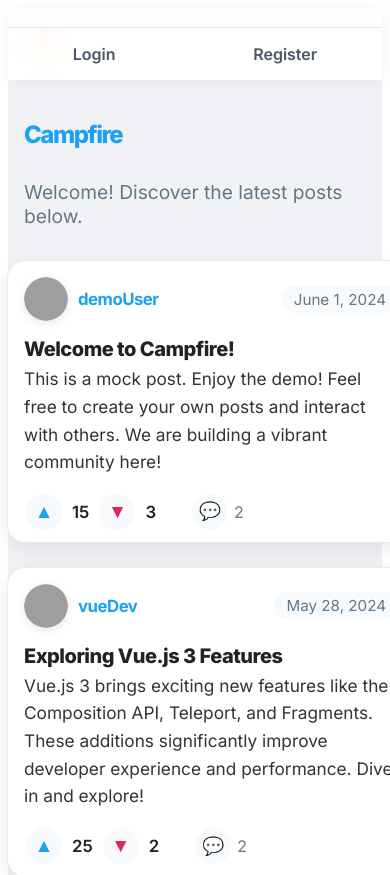
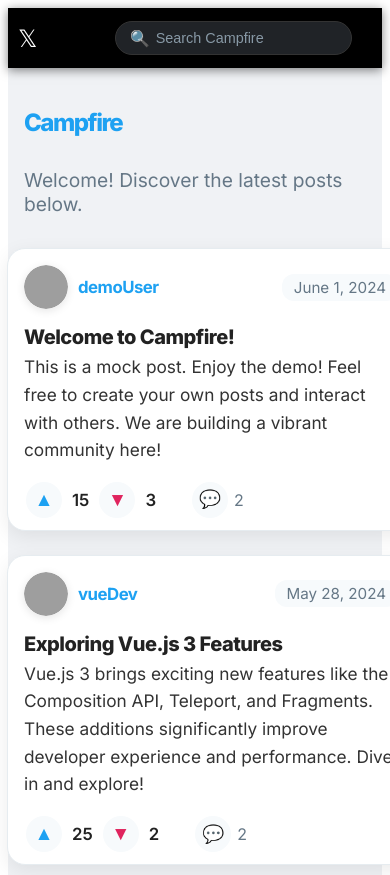
Before and after one commit to Berkayozgun/campfire-frontend, a Vue app: page / in a window 390 px wide. Shown: the top 875 px of the page. Built offline with nearby package versions, Linux system fonts and the light colour scheme; grey boxes are pictures that could not be loaded.

Commit message:
"Feature_Redesign_Header"

```diff
--- a/src/components/CustomHeader.vue
+++ b/src/components/CustomHeader.vue
@@ -1,10 +1,12 @@
 <template>
   <header class="app-header">
     <div class="app-header__container">
+      <div class="app-header__left">
         <div class="app-header__logo">
-        <span class="app-header__logo-icon">🔥</span>
+          <span class="app-header__logo-icon">𝕏</span>
           <span class="app-header__logo-text">Campfire</span>
         </div>
+
         <nav class="app-header__nav">
           <ul class="app-header__nav-links">
             <li v-if="isLoggedIn">
@@ -21,6 +23,16 @@
             </li>
           </ul>
         </nav>
+      </div>
+
+      <div class="app-header__center">
+        <div class="app-header__search">
+          <input type="text" placeholder="Search Campfire" class="app-header__search-input" />
+          <span class="app-header__search-icon">🔍</span>
+        </div>
+      </div>
+
+      <div class="app-header__right">
         <div class="app-header__user-actions" v-if="isLoggedIn">
           <div class="app-header__user-info">
             <div class="app-header__avatar">
@@ -32,6 +44,10 @@
             </div>
           </div>
           <button class="app-header__logout-button" @click="logout">Logout</button>
+        </div>
+        <button v-if="isLoggedIn" class="app-header__post-button" @click="$router.push('/newpost')">
+          Post
+        </button>
       </div>
     </div>
   </header>
@@ -87,10 +103,10 @@ export default {
   top: 0;
   z-index: 100;
   width: 100%;
-  height: 72px;
-  background: rgba(255, 255, 255, 0.85);
-  backdrop-filter: blur(10px);
-  box-shadow: 0 2px 16px 0 rgba(0,0,0,0.05);
+  height: 60px; /* Slightly smaller height */
+  background-color: #000000; /* X-like dark background */
+  color: #ffffff;
+  box-shadow: 0 2px 10px rgba(0, 0, 0, 0.5); /* Darker shadow */
   display: flex;
   align-items: center;
   font-family: 'Inter', sans-serif;
@@ -102,28 +118,41 @@ export default {
   justify-content: space-between;
   align-items: center;
   height: 100%;
-  max-width: 1200px;
+  max-width: 1300px; /* Wider container */
   margin: 0 auto;
   width: 100%;
-  padding: 0 32px;
+  padding: 0 20px;
+}
+
+.app-header__left,
+.app-header__right {
+  display: flex;
+  align-items: center;
+  gap: 20px;
+}
+
+.app-header__center {
+  flex-grow: 1;
+  display: flex;
+  justify-content: center;
 }
 
 .app-header__logo {
   display: flex;
   align-items: center;
-  gap: 8px;
+  gap: 5px;
 }
 
 .app-header__logo-icon {
-  font-size: 2rem;
-  margin-right: 4px;
+  font-size: 1.8rem; /* X logo size */
+  color: #ffffff;
 }
 
 .app-header__logo-text {
-  font-size: 1.4rem;
+  font-size: 1.2rem;
   font-weight: 800;
-  letter-spacing: -1px;
-  color: #1a202c;
+  letter-spacing: -0.5px;
+  color: #ffffff;
 }
 
 .app-header__nav-links {
@@ -131,15 +160,15 @@ export default {
   list-style-type: none;
   padding: 0;
   margin: 0;
-  gap: 8px;
+  gap: 15px;
 }
 
 .app-header__nav-link {
-  color: #4a5568;
-  font-size: 1rem;
+  color: #ffffff;
+  font-size: 0.95rem;
   font-weight: 600;
-  padding: 8px 18px;
-  border-radius: 100px;
+  padding: 5px 10px;
+  border-radius: 5px;
   text-decoration: none;
   transition: background 0.2s, color 0.2s;
   display: flex;
@@ -147,44 +176,71 @@ export default {
 }
 
 .app-header__nav-link:hover {
-  background: #edf2f7;
-  color: #1a202c;
+  background-color: rgba(255, 255, 255, 0.1);
 }
 
 .app-header__nav-link.router-link-exact-active {
-  background: #1da1f2;
-  color: #fff;
+  color: #1da1f2; /* X blue for active link */
+}
+
+.app-header__search {
+  position: relative;
+  width: 100%;
+  max-width: 400px;
+}
+
+.app-header__search-input {
+  width: 100%;
+  padding: 8px 15px 8px 40px; /* Space for icon */
+  border-radius: 20px;
+  border: 1px solid #333333;
+  background-color: #202327; /* Darker background for input */
+  color: #ffffff;
+  font-size: 0.9rem;
+  outline: none;
+  transition: border-color 0.2s;
+}
+
+.app-header__search-input::placeholder {
+  color: #8899a6;
+}
+
+.app-header__search-input:focus {
+  border-color: #1da1f2;
+}
+
+.app-header__search-icon {
+  position: absolute;
+  left: 15px;
+  top: 50%;
+  transform: translateY(-50%);
+  color: #8899a6;
+  font-size: 1rem;
 }
 
 .app-header__user-actions {
   display: flex;
   align-items: center;
-  background: #f7fafc;
-  box-shadow: 0 2px 8px rgba(0,0,0,0.06);
-  border-radius: 32px;
-  padding: 4px 16px 4px 8px;
-  gap: 12px;
+  gap: 10px;
 }
 
 .app-header__user-info {
   display: flex;
   align-items: center;
-  gap: 10px;
+  gap: 8px;
 }
 
 .app-header__avatar {
-  width: 40px;
-  height: 40px;
+  width: 36px; /* Smaller avatar */
+  height: 36px;
   border-radius: 50%;
   overflow: hidden;
-  box-shadow: 0 2px 8px rgba(0,0,0,0.10);
 }
 
 .app-header__avatar img {
   width: 100%;
   height: 100%;
   object-fit: cover;
-  border-radius: 50%;
 }
 
 .app-header__user-data {
@@ -194,72 +250,99 @@ export default {
 }
 
 .app-header__username {
-  font-size: 1rem;
+  font-size: 0.9rem;
   font-weight: 700;
-  color: #1a202c;
-  margin-bottom: 2px;
+  color: #ffffff;
+  margin-bottom: 0;
 }
 
 .app-header__user-handle {
-  font-size: 0.85rem;
-  color: #657786;
+  font-size: 0.75rem;
+  color: #8899a6;
 }
 
 .app-header__logout-button {
-  background: linear-gradient(90deg, #1da1f2 60%, #1991da 100%);
+  background-color: #e0245e; /* Red for logout */
   color: #fff;
   border: none;
-  border-radius: 100px;
-  padding: 8px 22px;
-  font-size: 1rem;
+  border-radius: 20px;
+  padding: 6px 15px;
+  font-size: 0.9rem;
   font-weight: 600;
   cursor: pointer;
-  transition: background 0.2s, box-shadow 0.2s;
-  box-shadow: 0 2px 8px rgba(29,161,242,0.10);
+  transition: background-color 0.2s;
 }
 
 .app-header__logout-button:hover {
-  background: linear-gradient(90deg, #1991da 60%, #1da1f2 100%);
-  box-shadow: 0 4px 16px rgba(29,161,242,0.18);
+  background-color: #c2185b;
 }
 
-@media (max-width: 900px) {
-  .app-header__container {
-    padding: 0 16px;
+.app-header__post-button {
+  background-color: #1da1f2; /* X blue */
+  color: #fff;
+  border: none;
+  border-radius: 20px;
+  padding: 8px 18px;
+  font-size: 0.95rem;
+  font-weight: 700;
+  cursor: pointer;
+  transition: background-color 0.2s;
 }
+
+.app-header__post-button:hover {
+  background-color: #1991da;
+}
+
+@media (max-width: 1024px) {
   .app-header__logo-text {
     display: none;
   }
-  .app-header__user-actions {
-    padding: 4px 8px 4px 4px;
+  .app-header__nav-links {
+    gap: 10px;
+  }
+  .app-header__nav-link {
+    padding: 5px 8px;
+  }
+  .app-header__search {
+    max-width: 300px;
+  }
+}
+
+@media (max-width: 768px) {
+  .app-header__nav {
+    display: none; /* Hide main nav on smaller screens */
+  }
+  .app-header__user-data {
+    display: none; /* Hide username/handle */
+  }
+  .app-header__search {
+    max-width: 250px;
+  }
+  .app-header__logout-button {
+    padding: 6px 10px;
+  }
+  .app-header__post-button {
+    padding: 8px 12px;
   }
 }
 
 @media (max-width: 600px) {
   .app-header__container {
-    flex-direction: row;
-    justify-content: space-between;
-    padding: 0 16px;
+    padding: 0 10px;
   }
-  .app-header__logo-area {
-    margin-bottom: 0;
+  .app-header__search {
+    max-width: 180px; /* Even smaller search on mobile */
+  }
+  .app-header__logo-icon {
+    font-size: 1.5rem;
   }
   .app-header__user-actions {
-    margin-top: 0;
-    width: auto;
+    gap: 5px;
   }
-  .app-header__nav-links {
-    position: fixed;
-    bottom: 0;
-    left: 0;
-    right: 0;
-    background: rgba(255, 255, 255, 0.95);
-    backdrop-filter: blur(10px);
-    border-top: 1px solid #e8e8e8;
-    justify-content: space-around;
-    padding: 8px 0;
-    margin: 0;
-    z-index: 101;
+  .app-header__logout-button,
+  .app-header__post-button {
+    font-size: 0.8rem;
+    padding: 5px 8px;
   }
 }
 </style>
```
Lines whose indentation alone changed are shown as unchanged.
